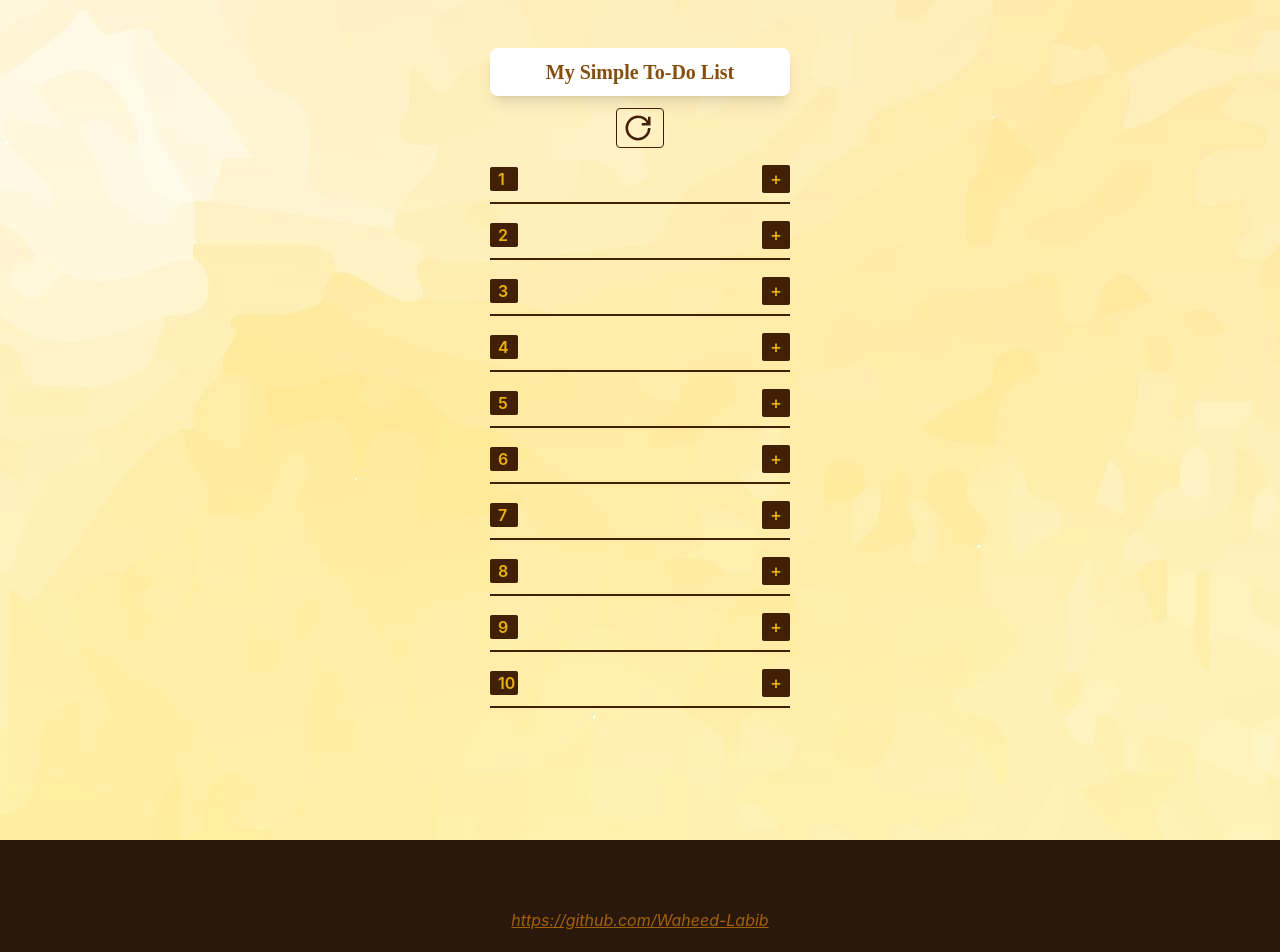
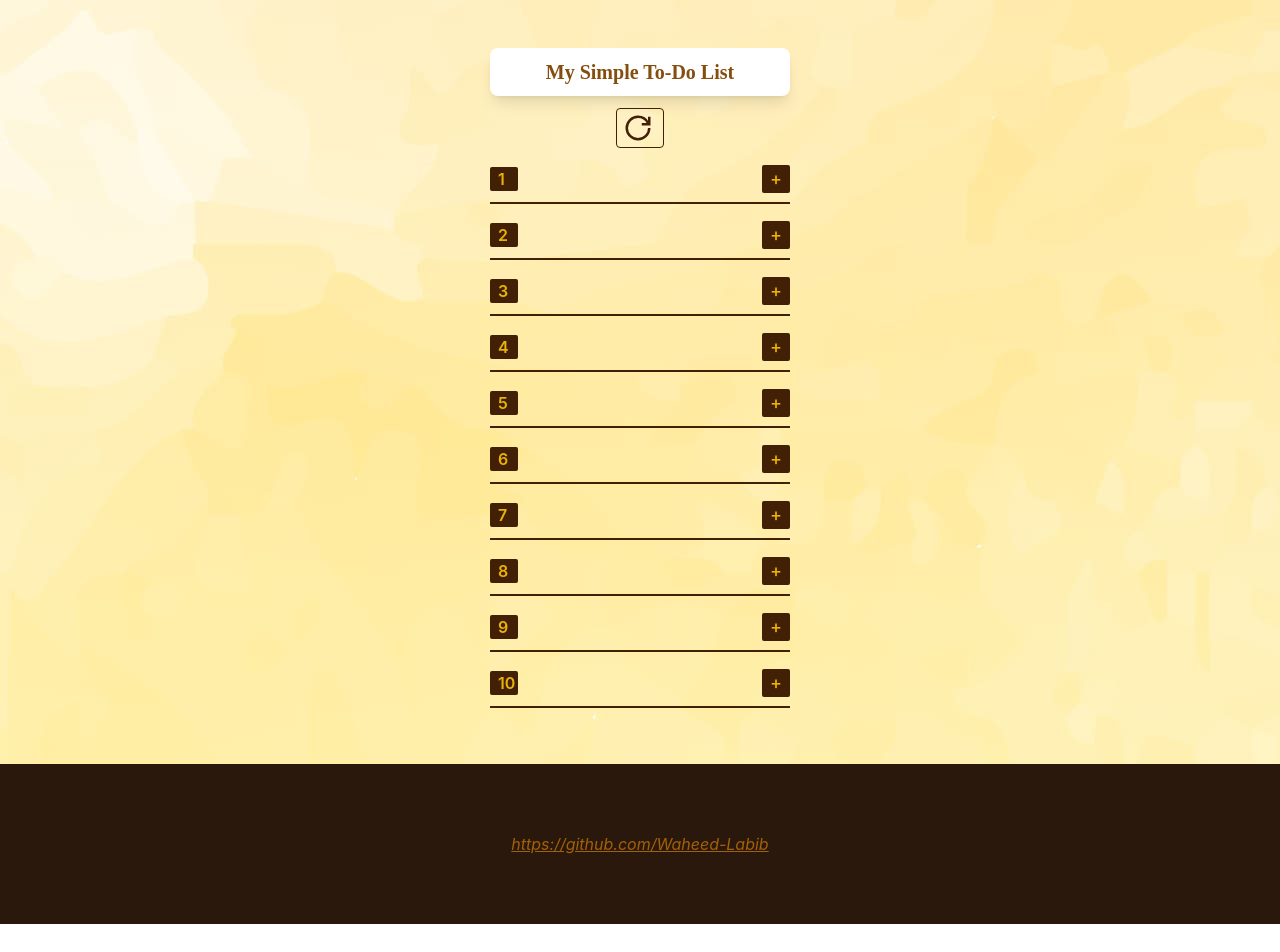
Before and after one commit to Waheed-Labib/simple-to-do-app-for-myself, a React (Create React App) app: page / in a window 1280 px wide. Shown: the top 952 px of the page. After the commit the page ends 924 px from the top, so only its background shows below. Built offline with nearby package versions, Linux system fonts and the light colour scheme; a web font is replaced by a local one.

Commit message:
fixed the app height issue

```diff
--- a/src/App.js
+++ b/src/App.js
@@ -7,7 +7,7 @@ import TaskList from './components/task-list/TaskList';
 function App() {
 
   return (
-    <div className='w-full h-[1000px] py-12 flex flex-col items-center justify-between relative App'>
+    <div className='w-full pt-12 flex flex-col items-center justify-between gap-12 App'>
       <div className='w-[300px] flex flex-col items-center'>
         <AppHeader></AppHeader>
         <ResetButton></ResetButton>
--- a/src/components/app-footer/AppFooter.js
+++ b/src/components/app-footer/AppFooter.js
@@ -2,7 +2,7 @@ import React from 'react';
 
 const AppFooter = () => {
     return (
-        <div className='w-screen bg-[#2b180c] h-40 flex justify-center items-center absolute bottom-0'>
+        <div className='w-screen bg-[#2b180c] h-40 flex justify-center items-center'>
             <a className='text-yellow-700 underline italic hover:text-yellow-600' href='https://github.com/Waheed-Labib'>https://github.com/Waheed-Labib</a>
         </div>
     );
```
Also changed, not shown: 1 other file (tests, documents, lock files or other folders).
